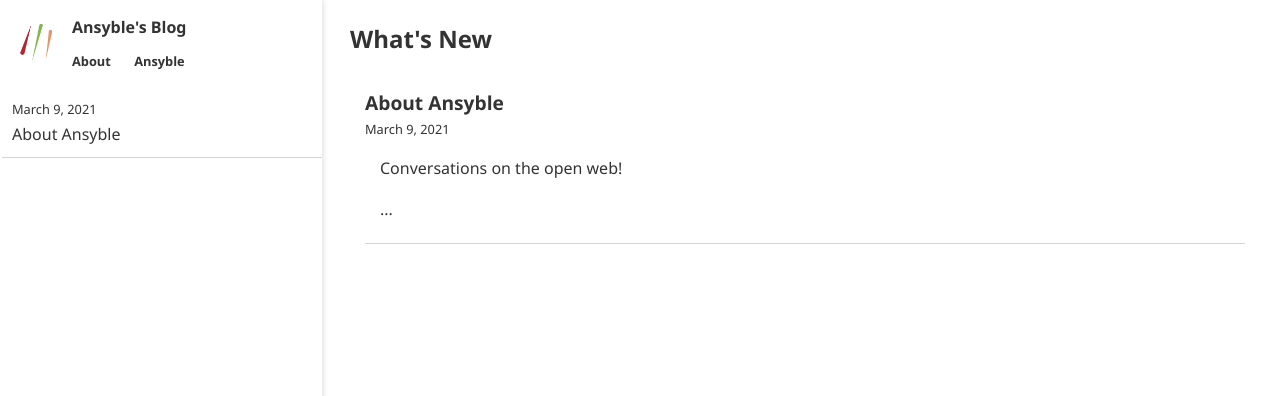
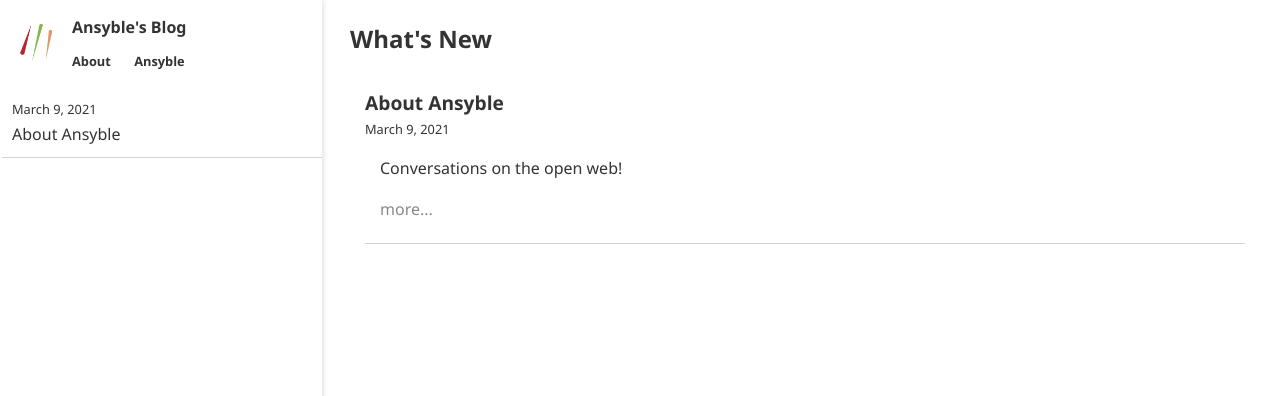
Before and after one commit to ansyblenetwork/ansybleblog, a Jekyll site: the page built from index.html, in a window 1280 px wide. Shown: the top 396 px of the page. Built offline with Jekyll 4.4.1, drawn with Linux system fonts in a browser that asks for light colours.

Commit message:
Update index.html

```diff
--- a/index.html
+++ b/index.html
@@ -10,7 +10,9 @@ title: What's New
 	<div class="date-format" style="margin-bottom:15px">{{ post.date | date: "%B %-d, %Y" }}</div>
 
 	<div style="margin-left:15px; margin-right:15px">
-		{{ post.excerpt }}...
+		{{ post.excerpt }}
+
+		<a href="{{ post.url | relative_url }}">more...</a>
 	</div>
 </div>
 {% endfor %}
```
